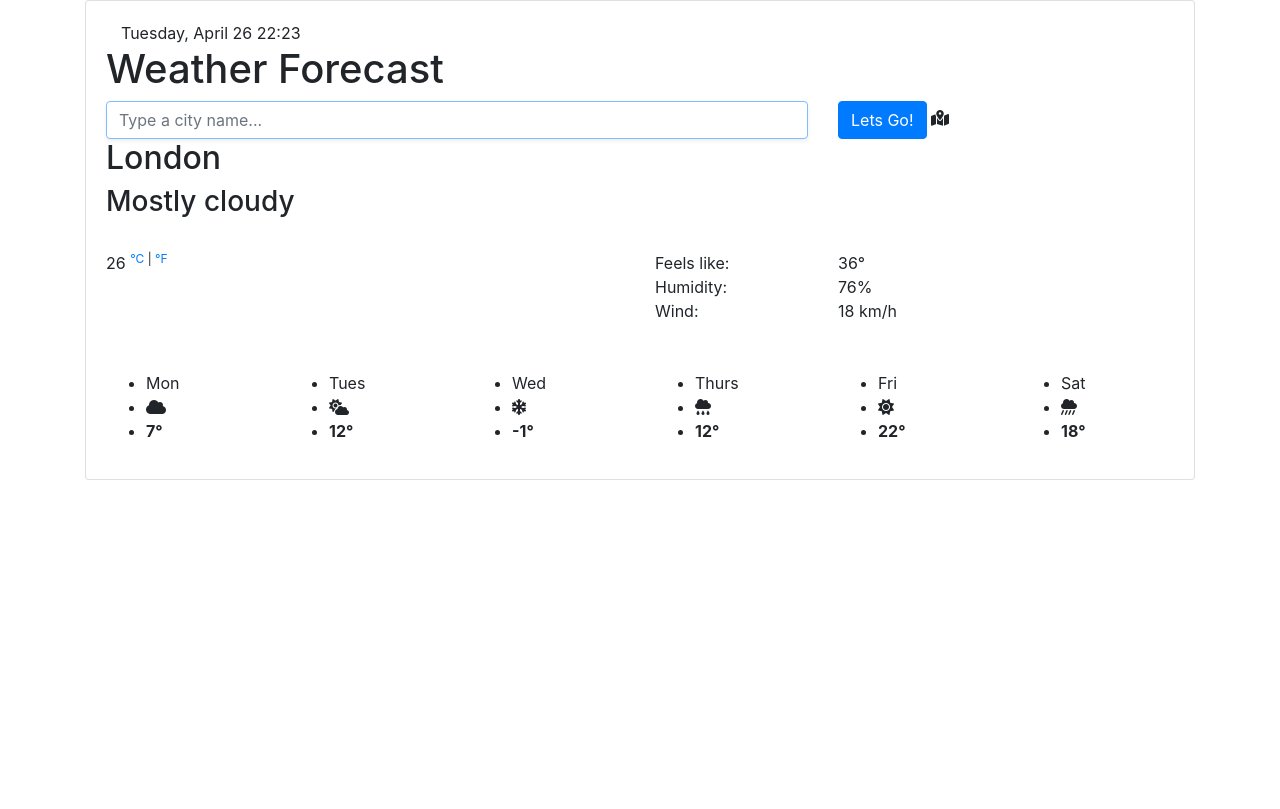
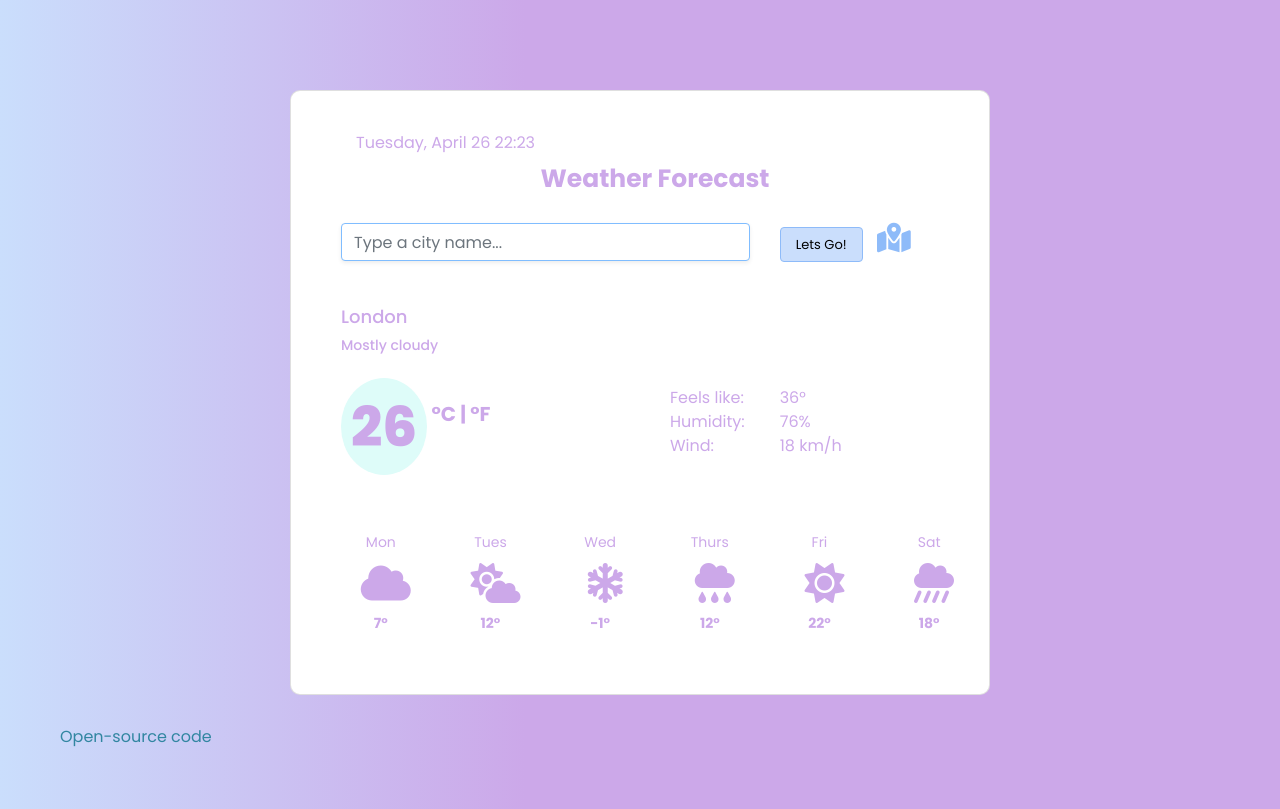
Before and after one commit to skyeskye1996/weather-project, a plain HTML site: page index.html in a window 1280 px wide. Drawn offline with nearby package versions, Linux system fonts and the light colour scheme; no server answers.

Commit message:
Added in open source code link

```diff
--- a/index.html
+++ b/index.html
@@ -9,7 +9,7 @@
       integrity="sha384-ggOyR0iXCbMQv3Xipma34MD+dH/1fQ784/j6cY/iJTQUOhcWr7x9JvoRxT2MZw1T"
       crossorigin="anonymous"
     />
-    <link rel="stylesheet" href="src/styles.css" />
+    <link rel="stylesheet" href="src/style.css" />
     <link rel="preconnect" href="https://fonts.googleapis.com" />
     <link rel="preconnect" href="https://fonts.gstatic.com" crossorigin />
     <link
@@ -150,6 +150,8 @@
         </div>
       </div>
     </div>
+    <a href="https://github.com/skyeskye1996/weather-projec" target="_blank">Open-source code</a>
+
     <script src="src/index.js"></script>
   </body>
 </html>
```
